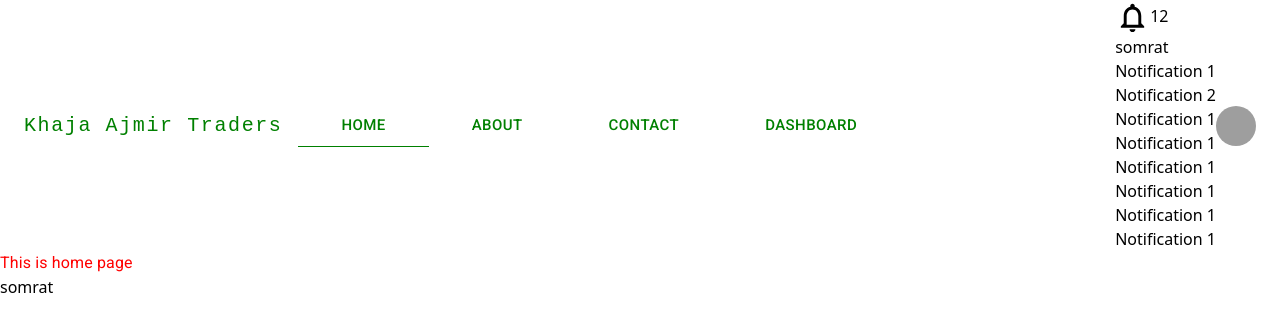
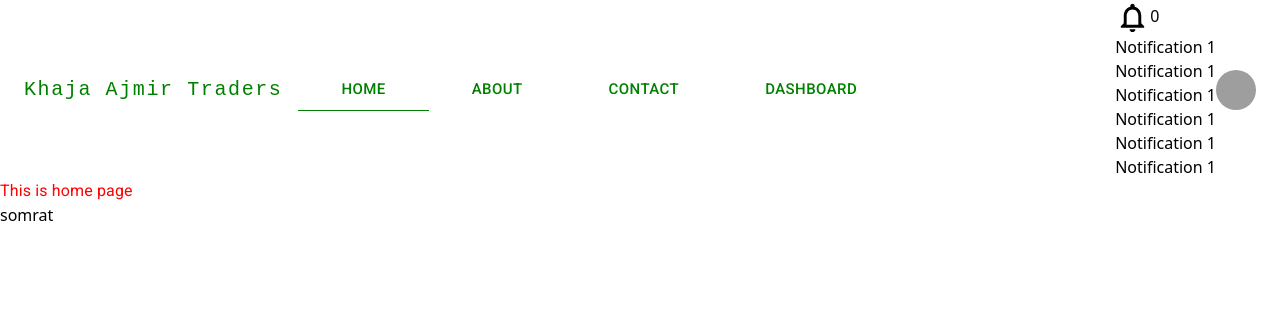
Before and after one commit to 123Somrat/Tradding_platform, a React (Vite) app: page / in a window 1280 px wide. Both pictures are taken after a click on the icon 1180 px from the left and 32 px from the top of the page. Shown: the top 332 px of the page. Built offline with nearby package versions, Linux system fonts and the light colour scheme; grey boxes are pictures that could not be loaded.

Commit message:
Showing notifcation

```diff
--- a/src/Components/Notifications.tsx
+++ b/src/Components/Notifications.tsx
@@ -1,33 +1,34 @@
 import NotificationsNoneIcon from "@mui/icons-material/NotificationsNone";
 import { useState } from "react";
+import { NavLink } from "react-router-dom";
 
 export default function Notifications() {
- const [notification,setShowNotification] = useState(false)
-
-  const showNotification = ()=>{
-     setShowNotification(!notification)
-  }
-
+  const [shownotification, setShowNotification] = useState(false);
+  const [notifications, setNotifications] = useState([1, 2, 3, 4, 5, 6]);
+  const [notificationCount, setNotificationCount] = useState( notifications.length);
+  const showNotification = () => {
+    setNotificationCount(0);
+    setShowNotification(!shownotification);
+  };
 
   return (
     <div className="m-4">
-        <div className="relative">
-        <NotificationsNoneIcon  fontSize="large" onClick={showNotification}/>
-        <span className="absolute top-[50%] left-[80%] translate-x-[-50%] translate-y-[-80%] w-[25px] h-[25px] bg-red-200 rounded-full flex justify-center items-center">12</span>
+      <div className="relative">
+        <NotificationsNoneIcon fontSize="large" onClick={showNotification} />
+        <span className="absolute top-[50%] left-[80%] translate-x-[-50%] translate-y-[-80%] w-[25px] h-[25px] bg-red-200 rounded-full flex justify-center items-center">
+          {notificationCount}
+        </span>
+      </div>
+
+      {shownotification && (
+        <div className="w-72 top-16 md:top-[50px]  md:w-80 h-auto absolute border-2 rounded-sm z-50 bg-gray-50 sm:right-[1px] md:right-[54px] p-2">
+          {notifications.map((notification, index) => (
+          <NavLink to={'/dashboard/Expired_Due'}><h1 key={index} className=" border-2 rounded-sm p-3 my-2">
+          Notification 1
+        </h1></NavLink>
+          ))}
         </div>
-
-          {notification && <div className="w-72 top-16 md:top-[50px]  md:w-80 h-auto absolute border-2 rounded-sm z-50 bg-gray-50 sm:right-[1px] md:right-[54px]">
-             <h1>somrat</h1>
-             <h1>Notification 1</h1>
-             <h1>Notification 2</h1>
-             <h1>Notification 1</h1>
-             <h1>Notification 1</h1>
-             <h1>Notification 1</h1>
-             <h1>Notification 1</h1>
-             <h1>Notification 1</h1>
-             <h1>Notification 1</h1>
-           </div>
-     }
+      )}
     </div>
   );
 }
```
Also changed, not shown: src/Utils/DayDiffernce.ts (line endings or trailing spaces).
